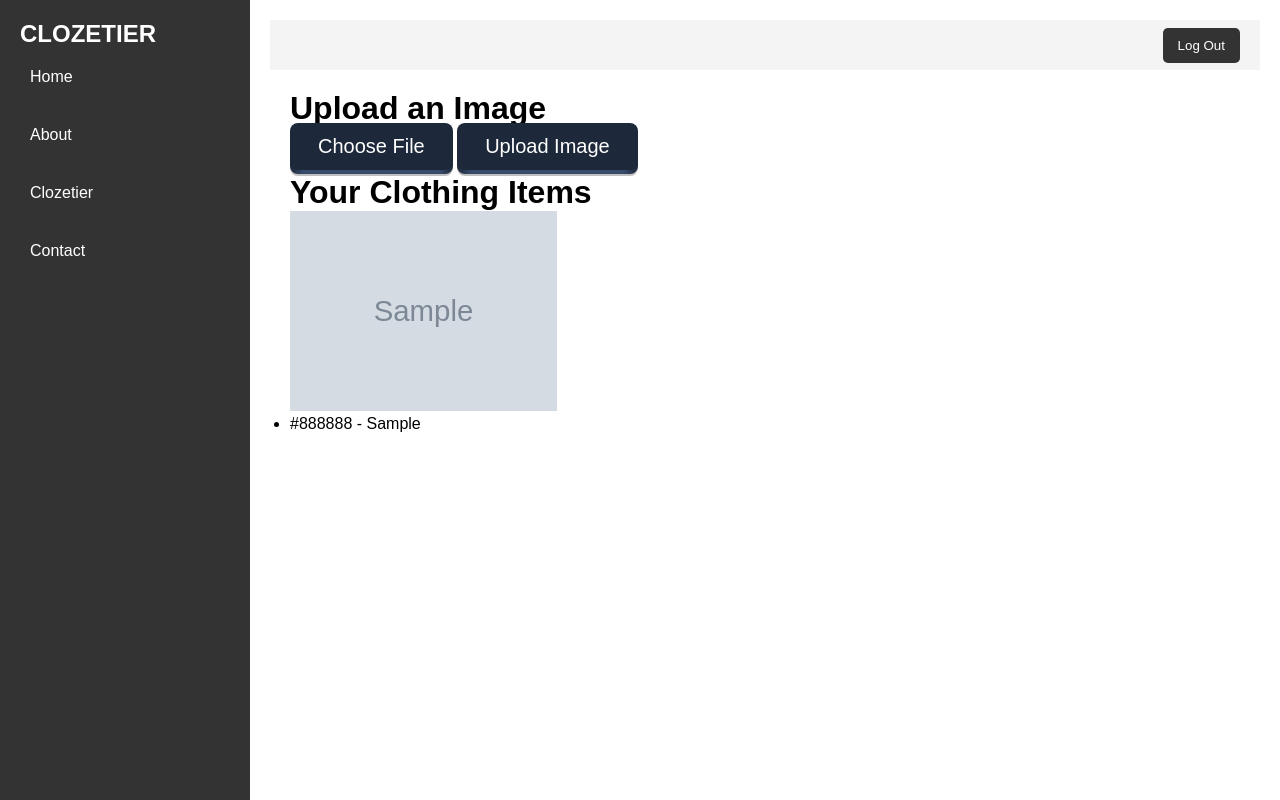
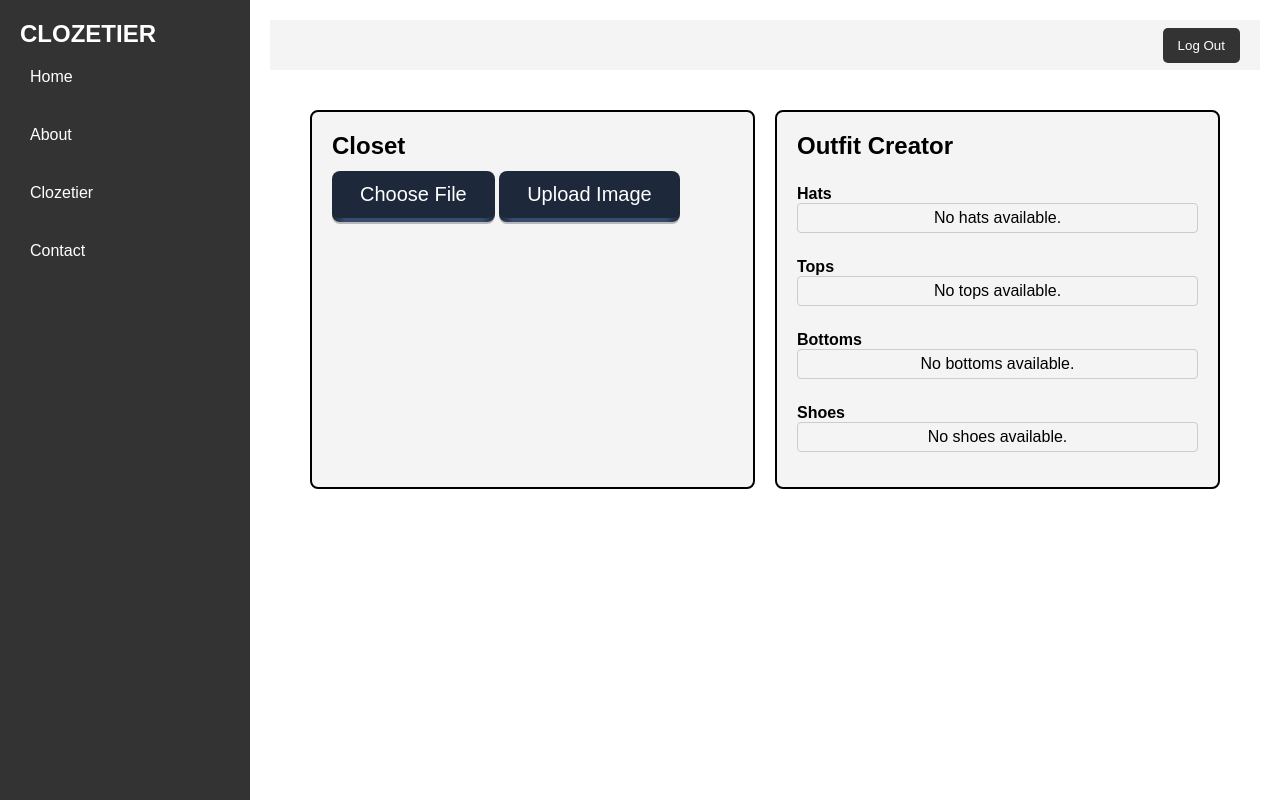
Before and after one commit to whitmireb/clozetier, a Django app: page /clozetier/ in a window 1280 px wide. Run offline with Django 5.2, Linux system fonts and the light colour scheme; a user stored in the database is signed in; tables that the repository leaves empty hold one stand-in row (values such as "Sample post"); grey boxes marked "Sample" are stand-in pictures.

Commit message:
updated Clozetier page, outfit Creator and scroll bar for each categories.

```diff
--- a/clozetier_site/clozetier/views.py
+++ b/clozetier_site/clozetier/views.py
@@ -1,12 +1,10 @@
-# clozetier/views.py
-
 from django.contrib import messages
 from django.contrib.auth.decorators import login_required
 from django.shortcuts import render, redirect
 from django.core.files.storage import FileSystemStorage
+from django.conf import settings
 from .forms import ClothingItemForm
 from .models import ClothingItem
-from django.conf import settings
 from .model_utils import run_image_through_model
 
 @login_required
@@ -14,7 +12,6 @@ def index(request):
     if request.method == 'POST':
         form = ClothingItemForm(request.POST, request.FILES)
         if form.is_valid():
-            # Save the image
             image = form.cleaned_data['image']
             fs = FileSystemStorage(location=settings.MEDIA_ROOT)
             filename = fs.save(image.name, image)
@@ -22,9 +19,9 @@ def index(request):
 
             # Run the image through the model
             result = run_image_through_model(fs.path(filename))
-            labels = ['blazer','body','buttondown-shirt','dress','hat','hoodie','longsleve','pants','polo-shirt','shoes','shorts','skirt','T-shirt','under-shirt']
+            labels = ['blazer', 'body', 'buttondown-shirt', 'dress', 'hat', 'hoodie', 'longsleeve', 'pants', 'polo-shirt', 'shoes', 'shorts', 'skirt', 'T-shirt', 'under-shirt']
             result = labels[result]
-            # Save the result to the database
+
             uploaded_image = ClothingItem(user=request.user, image=filename, cloth_type=result, cloth_color='blue')
             uploaded_image.save()
 
@@ -37,4 +34,24 @@ def index(request):
         form = ClothingItemForm()
 
     user_items = ClothingItem.objects.filter(user=request.user)
-    return render(request, 'index.html', {'form': form, 'items': user_items})  # Use 'index.html' here
+
+    # Categorize items
+    categories = {
+        'hats': ['hat'],
+        'tops': ['T-shirt', 'longsleeve', 'polo-shirt', 'hoodie', 'buttondown-shirt', 'blazer'],
+        'bottoms': ['pants', 'shorts', 'skirt'],
+        'shoes': ['shoes'],
+    }
+
+    categorized_items = {
+        'hats': [item for item in user_items if item.cloth_type in categories['hats']],
+        'tops': [item for item in user_items if item.cloth_type in categories['tops']],
+        'bottoms': [item for item in user_items if item.cloth_type in categories['bottoms']],
+        'shoes': [item for item in user_items if item.cloth_type in categories['shoes']],
+    }
+
+    return render(request, 'index.html', {
+        'form': form,
+        'categorized_items': categorized_items,
+        'items': user_items
+    })
--- a/clozetier_site/templates/base.html
+++ b/clozetier_site/templates/base.html
@@ -76,6 +76,104 @@
         .content {
             padding: 20px;
         }
+
+        /* Container for both boxes */
+        .container {
+            display: flex;
+            gap: 20px;
+            padding: 20px;
+        }
+
+        /* Closet Box Styling */
+        .closet-box {
+            flex: 1;
+            padding: 20px;
+            border: 2px solid black;
+            border-radius: 8px;
+            background-color: #f4f4f4;
+        }
+
+        .closet-box h2, .outfit-creator-box h2 {
+            font-size: 24px;
+            margin-bottom: 15px;
+        }
+
+        .item-list {
+            list-style-type: none;
+            padding: 0;
+        }
+
+        .item-list li {
+            display: flex;
+            align-items: center;
+            margin-bottom: 10px;
+        }
+
+        .item-image {
+            width: 50px;
+            height: 50px;
+            margin-right: 10px;
+            border: 1px solid #ccc;
+            border-radius: 4px;
+        }
+
+        /* Outfit Creator Box Styling */
+        .outfit-creator-box {
+            flex: 1;
+            padding: 20px;
+            border: 2px solid black;
+            border-radius: 8px;
+            background-color: #f4f4f4;
+            display: flex;
+            flex-direction: column;
+            gap: 10px;
+        }
+
+        .outfit-section {
+            margin-bottom: 15px;
+        }
+
+        .scrollable {
+            max-height: 300px; /* Increased height for visibility */
+            overflow-y: auto;
+            border: 1px solid #ccc;
+            padding: 5px;
+            border-radius: 4px;
+            display: flex;
+            flex-direction: column; /* Stack items in a single column */
+            align-items: center; /* Center images if desired */
+        }
+
+        .outfit-image {
+            width: 80px;
+            height: 80px;
+            margin: 5px 0; /* Adjusted margin for column layout */
+            border: 1px solid #ccc;
+            border-radius: 4px;
+        }
+
+        .navigation {
+            display: flex;
+            align-items: center;
+            gap: 5px;
+        }
+
+        .navigation button {
+            background-color: #444;
+            color: white;
+            border: none;
+            padding: 5px 10px;
+            cursor: pointer;
+            font-size: 16px;
+            border-radius: 4px;
+        }
+
+        .navigation button:hover {
+            background-color: #666;
+        }
+
+
+
     </style>
 </head>
 
--- a/clozetier_site/templates/index.html
+++ b/clozetier_site/templates/index.html
@@ -1,9 +1,11 @@
 {% extends 'base.html' %}
-{% block title %}Image Upload{% endblock %}
+{% block title %}Clozetier{% endblock %}
 
 {% block content %}
-    <h1>Upload an Image</h1>
-
+    <div class="container">
+        <!-- Closet Box -->
+        <div class="closet-box">
+            <h2>Closet</h2>
             <form method="POST" enctype="multipart/form-data" action="{% url 'index' %}">
                 {% csrf_token %}
                 <button id="file-upload-button" type="button" class="custom-button">
@@ -15,7 +17,7 @@
                 </button>
                 <input id="file-upload" type="file" name="image" style="display: none;" required />
 
-        <button id="upload-button" type="submit" class="custom-button"> <!-- Add an ID for easier debugging -->
+                <button id="upload-button" type="submit" class="custom-button">
                     <div class="shadow"></div>
                     <div class="edge"></div>
                     <div class="front">
@@ -24,22 +26,58 @@
                 </button>
             </form>
 
-
-
             {% if messages %}
                 {% for message in messages %}
                     <h2>{% if message.tags %}{{ message|safe }}{% else %}{{ message }}{% endif %}</h2>
                 {% endfor %}
             {% endif %}
 
-    <h1>Your Clothing Items</h1>
 
-    <ul>
-        {% for item in items %}
-            <img src="{{ item.image.url }}" alt="Item Image" style="width: auto; height: 200px;">
-            <li>{{ item.cloth_color }} - {{ item.cloth_type }}</li>
+        </div>
+
+        <!-- Outfit Creator Box -->
+        <div class="outfit-creator-box">
+            <h2>Outfit Creator</h2>
+            <div class="outfit-section" id="hats">
+                <h4>Hats</h4>
+                <div class="scrollable">
+                    {% for item in categorized_items.hats %}
+                        <img src="{{ item.image.url }}" alt="Hat" class="outfit-image">
                     {% empty %}
-            <li>You have not uploaded any items yet.</li>
+                        <p>No hats available.</p>
                     {% endfor %}
-    </ul>
+                </div>
+            </div>
+            <div class="outfit-section" id="tops">
+                <h4>Tops</h4>
+                <div class="scrollable">
+                    {% for item in categorized_items.tops %}
+                        <img src="{{ item.image.url }}" alt="Top" class="outfit-image">
+                    {% empty %}
+                        <p>No tops available.</p>
+                    {% endfor %}
+                </div>
+            </div>
+            <div class="outfit-section" id="bottoms">
+                <h4>Bottoms</h4>
+                <div class="scrollable">
+                    {% for item in categorized_items.bottoms %}
+                        <img src="{{ item.image.url }}" alt="Bottom" class="outfit-image">
+                    {% empty %}
+                        <p>No bottoms available.</p>
+                    {% endfor %}
+                </div>
+            </div>
+            <div class="outfit-section" id="shoes">
+                <h4>Shoes</h4>
+                <div class="scrollable">
+                    {% for item in categorized_items.shoes %}
+                        <img src="{{ item.image.url }}" alt="Shoe" class="outfit-image">
+                    {% empty %}
+                        <p>No shoes available.</p>
+                    {% endfor %}
+                </div>
+            </div>
+        </div>
+    </div>
 {% endblock %}
```
Lines whose indentation alone changed are shown as unchanged.
